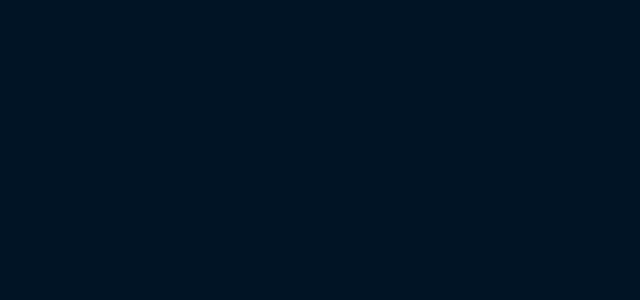
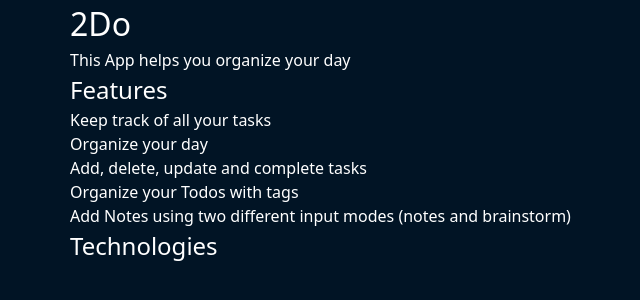
Before and after one commit to Julessh05/Website, a Next.js app in the folder personal-website/: page /projects/2Do in a window 1280 px wide. Before the commit this address had no page. Shown: the top 300 px of the page, without its empty margins (170-810 px from the left). Built offline with nearby package versions, Linux system fonts and the light colour scheme.

Commit message:
Add first version for projects

```diff
--- a/personal-website/src/app/projects/[slug].tsx
+++ /dev/null
@@ -1,3 +0,0 @@
-export default function Slug() {
-  return <main></main>;
-}
--- /dev/null
+++ b/personal-website/src/app/projects/[slug]/page.tsx
@@ -0,0 +1,35 @@
+import getProjects from "../../data/mapping";
+import Project from "../../objects/project";
+
+export default async function ProjectPage({
+  params,
+}: {
+  params: Promise<{ slug: string }>;
+}) {
+  const { slug } = await params;
+  const ar: any[] = getProjects();
+  const projects: Project[] = ar[0];
+  const project = projects.find((p) => p.identifier.toLowerCase() === slug.toLowerCase());
+  if (!project) {
+    return (
+      <main>
+        <h1>Project Not Found</h1>
+        <p>The project you are looking for does not exist.</p>
+      </main>
+    );
+  } else {
+    return (
+      <main>
+        <h1>{project.name}</h1>
+        <p>{project.description}</p>
+        <h2>Features</h2>
+        <ul>
+          {project.features.map((feature, index) => (
+            <li key={index}>{feature}</li>
+          ))}
+        </ul>
+        <h2>Technologies</h2>
+      </main>
+    );
+  }
+}
```
Also changed, not shown: personal-website/src/app/data/mapping.js (+4 -4 lines), personal-website/src/app/header.tsx (line endings or trailing spaces).
